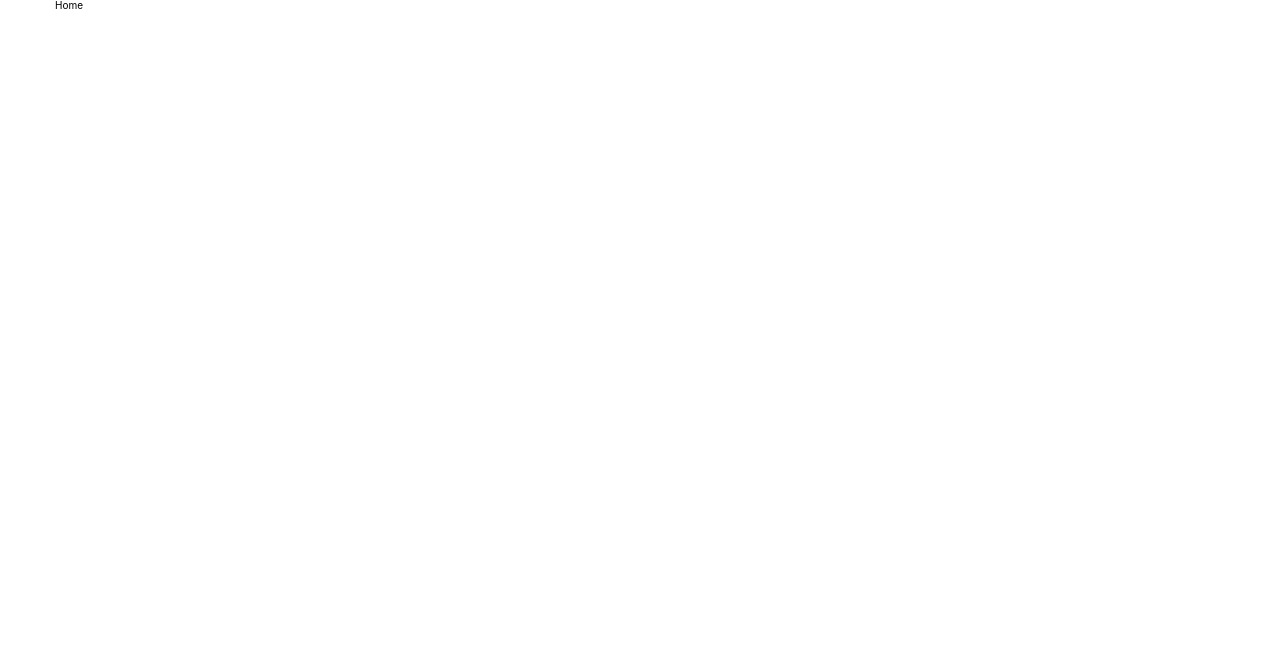
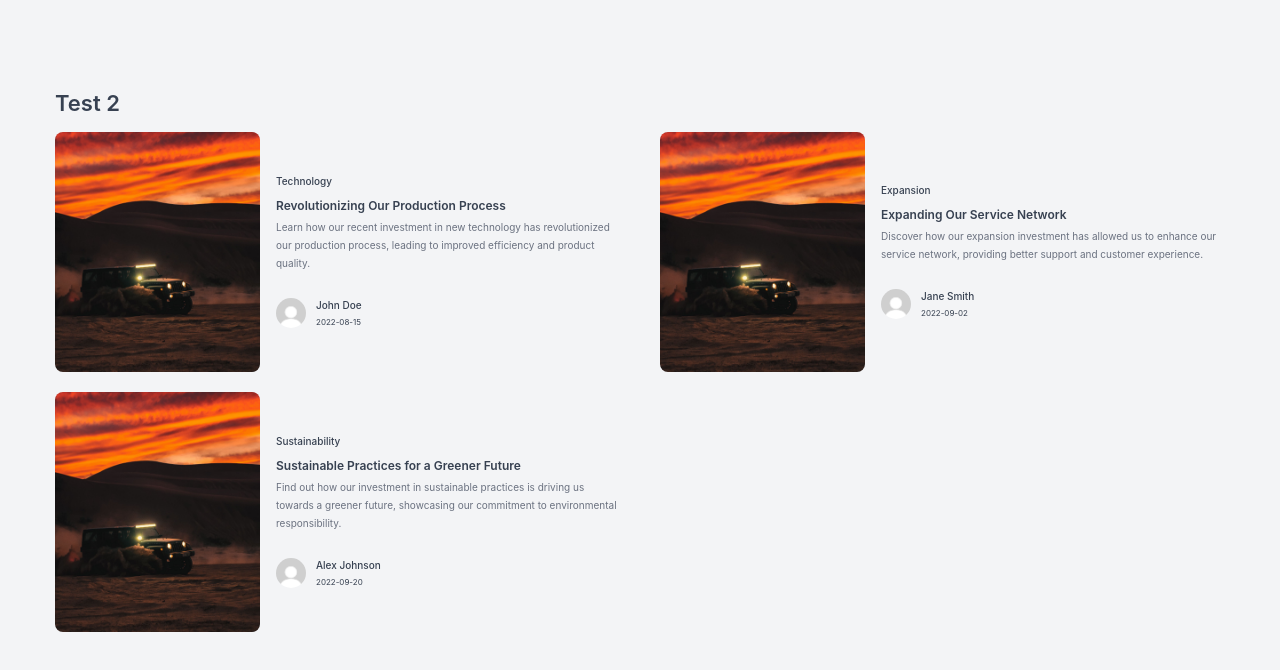
Before and after one commit to SadMearise/task-att, a website built with webpack: page src/index.html in a window 1280 px wide. Built offline with nearby package versions, Linux system fonts and the light colour scheme; files whose address does not match are found by name.

Commit message:
feat: add articles section

```diff
--- a/src/index.html
+++ b/src/index.html
@@ -9,8 +9,22 @@
     <title>Task ATT</title>
   </head>
   <body>
-    <div class="home wrapper">
-      <div class="home__container container">Home</div>
+    <div class="home">
+      <div class="wrapper">
+        <main>
+          <div class="home__container container">
+            <!-- Articles section -->
+            <section class="home__articles articles">
+              <h2 class="articles__title section-title">Test 2</h2>
+              <div
+                class="articles__items"
+                id="articles-list"
+              ></div>
+            </section>
+            <!-- / Articles section -->
+          </div>
+        </main>
+      </div>
     </div>
   </body>
 </html>
--- /dev/null
+++ b/src/js/articles.js
@@ -0,0 +1,70 @@
+const articles = [
+  {
+    category: "Technology",
+    title: "Revolutionizing Our Production Process",
+    description:
+      "Learn how our recent investment in new technology has revolutionized our production process, leading to improved efficiency and product quality.",
+    avatar: "",
+    name: "John Doe",
+    date: "2022-08-15",
+  },
+  {
+    category: "Expansion",
+    title: "Expanding Our Service Network",
+    description:
+      "Discover how our expansion investment has allowed us to enhance our service network, providing better support and customer experience.",
+    avatar: "",
+    name: "Jane Smith",
+    date: "2022-09-02",
+  },
+  {
+    category: "Sustainability",
+    title: "Sustainable Practices for a Greener Future",
+    description:
+      "Find out how our investment in sustainable practices is driving us towards a greener future, showcasing our commitment to environmental responsibility.",
+    avatar: "",
+    name: "Alex Johnson",
+    date: "2022-09-20",
+  },
+];
+
+const articlesListElement = document.getElementById("articles-list");
+
+const createArticle = ({ category, title, description, avatar, name, date }) => {
+  const article = document.createElement("article");
+  article.className = "articles__item article-card";
+
+  article.innerHTML = `
+    <div class="article-card__cover-wrapper">
+      <img
+        src="./assets/images/article-cover.jpg"
+        alt="Article cover"
+        class="article-card__cover"
+      />
+    </div>
+    <div class="article-card__content">
+      <div class="article-card__category">${category}</div>
+      <h3 class="article-card__title">${title}</h3>
+      <p class="article-card__description">${description}</p>
+      <div class="article-card__author author">
+        <img
+          src="${avatar || "./assets/images/no-avatar.png"}"
+          alt="Author avatar"
+          class="author__avatar"
+        />
+        <div class="author__info">
+          <span class="author__name">${name}</span>
+          <time datetime="${date}" class="author__date">${date}</time>
+        </div>
+      </div>
+    </div>
+  `;
+
+  return article;
+};
+
+articles.forEach((articleData) => {
+  const articleElement = createArticle(articleData);
+
+  articlesListElement.appendChild(articleElement);
+});
--- a/src/js/index.js
+++ b/src/js/index.js
@@ -1 +1,2 @@
 import "../styles/main.css";
+import "./articles.js";
--- /dev/null
+++ b/src/styles/components/_article-card.css
@@ -0,0 +1,74 @@
+.article-card {
+  align-items: center;
+  display: flex;
+  gap: 16px;
+  height: 240px;
+}
+
+.article-card .article-card__cover-wrapper {
+  flex-shrink: 0;
+  height: 100%;
+  min-width: 200px;
+  position: relative;
+  width: 205px;
+}
+
+.article-card .article-card__cover {
+  border-radius: 8px;
+  height: 100%;
+  left: 0;
+  object-fit: cover;
+  position: absolute;
+  top: 0;
+  width: 100%;
+}
+
+.article-card .article-card__category {
+  font-size: 1rem;
+  font-weight: var(--font-weight-medium);
+}
+
+.article-card .article-card__title {
+  font-size: 1.2rem;
+  font-weight: var(--font-weight-semibold);
+  margin-top: 14px;
+}
+
+.article-card .article-card__description {
+  -webkit-box-orient: vertical;
+  color: var(--color-gray-700);
+  display: -webkit-box;
+  font-size: 1rem;
+  -webkit-line-clamp: 5;
+  line-height: 1.8;
+  margin-top: 6px;
+  overflow: hidden;
+}
+
+.article-card .article-card__author {
+  margin-top: 26px;
+}
+
+@media (width <= 992px) {
+  .article-card {
+    align-items: stretch;
+    flex-direction: column;
+    gap: 8px;
+    height: 460px;
+  }
+
+  .article-card .article-card__cover-wrapper {
+    flex-shrink: 1;
+    width: 100%;
+  }
+
+  .article-card .article-card__author {
+    margin-top: 10px;
+  }
+}
+
+@media (width <= 768px) {
+  .article-card {
+    height: 360px;
+  }
+}
--- /dev/null
+++ b/src/styles/components/_author.css
@@ -0,0 +1,28 @@
+.author {
+  align-items: center;
+  display: flex;
+  gap: 10px;
+}
+
+.author .author__avatar {
+  border-radius: 50%;
+  height: 3rem;
+  width: 3rem;
+}
+
+.author .author__info {
+  display: flex;
+  flex-direction: column;
+  gap: 8px;
+}
+
+.author .author__name {
+  font-size: 1rem;
+  font-weight: var(--font-weight-medium);
+  line-height: 1;
+}
+
+.author .author__date {
+  font-size: 0.8rem;
+  line-height: 1;
+}
--- a/src/styles/components/_index.css
+++ b/src/styles/components/_index.css
@@ -0,0 +1,3 @@
+@import url("_article-card");
+@import url("_author");
+@import url("_section-title");
--- /dev/null
+++ b/src/styles/components/_section-title.css
@@ -0,0 +1,5 @@
+.section-title {
+  font-size: 2.2rem;
+  font-weight: var(--font-weight-semibold);
+  line-height: 1.2;
+}
--- a/src/styles/pages/_home.css
+++ b/src/styles/pages/_home.css
@@ -1,3 +1,32 @@
 .home {
-  background-color: var(--color-dark-gray);
+  background-color: var(--color-gray-100);
+  color: var(--color-gray-800);
+  padding: 60px 0;
 }
+
+.articles {
+  margin-top: 30px;
+}
+
+.articles .articles__items {
+  align-items: center;
+  display: flex;
+  flex-wrap: wrap;
+  gap: 20px;
+  justify-content: space-between;
+  margin-top: 16px;
+}
+
+.articles .articles__item {
+  flex: 0 1 calc(50% - 20px);
+}
+
+@media (width <= 992px) {
+  .articles .articles__items {
+    gap: 32px;
+  }
+
+  .articles .articles__item {
+    flex: 0 1 100%;
+  }
+}
```
Also changed, not shown: src/assets/images/article-cover.jpg (added), src/assets/images/no-avatar.png (added), 1 other file.
